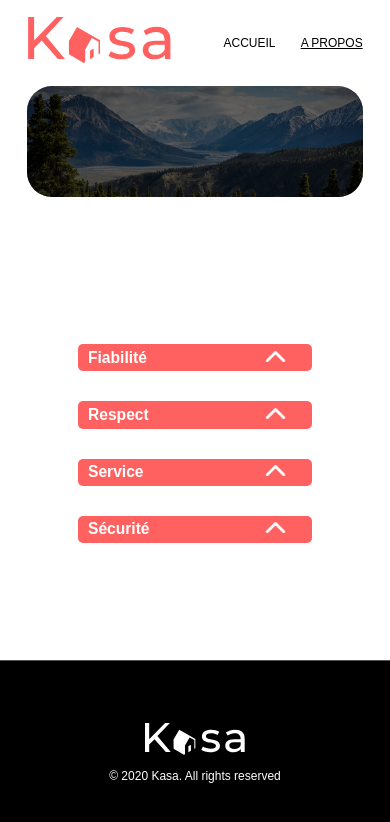
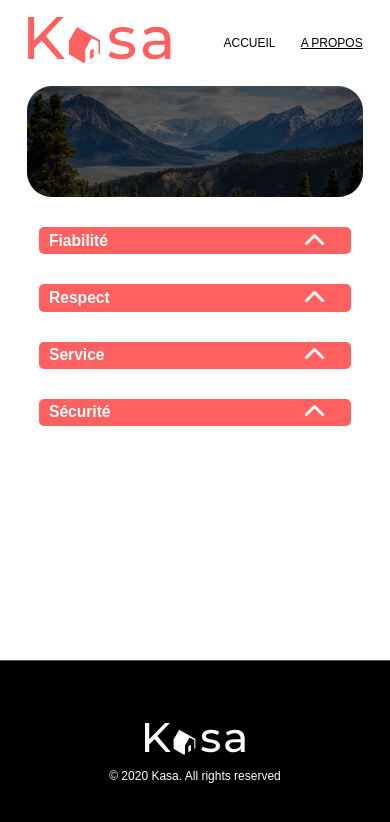
Before and after one commit to RKL715/P8---Kasa, a React (Vite) app: page /about in a window 390 px wide. Shown: the top 822 px of the page. Built offline with nearby package versions, Linux system fonts and the light colour scheme.

Commit message:
about page more responsive

```diff
--- a/src/pages/about/_about.scss
+++ b/src/pages/about/_about.scss
@@ -2,7 +2,7 @@
 @import "../../styles/partial/variables";
 
 .about {
-  display : flex;
+  display: flex;
   max-width: 1240px;
   justify-content: center;
   flex-direction: column;
@@ -11,20 +11,24 @@
   // RESPONSIVE
   @media (max-width: 450px) {
     max-width: 100vh;
-    margin-top : 30%;
+    margin : 0 auto;
   }
-
-
-  .menu_container .menu_button  {
-    @media (max-width: 450px) {
+  .menu_container {
+    .menu_content_container {
+      @media (max-width: 700px) {
+        width: 80vw;
+      }
+    }
+    .menu_button {
+      @media (max-width: 700px) {
         max-height: 50px;
         height: 7vw;
         font-size: 4vw;
         align-items: center;
+        width: 80vw;
       }
       .arrow {
         @media (max-width: 450px) {
-
           float: right;
           transform: scale(0.8);
           right: 50px;
@@ -35,6 +39,9 @@
       }
     }
   }
+}
+
+
 
 
 
--- a/src/styles/styles.css
+++ b/src/styles/styles.css
@@ -244,15 +244,21 @@ footer .footerContent img {
 @media (max-width: 450px) {
   .about {
     max-width: 100vh;
-    margin-top: 30%;
+    margin: 0 auto;
   }
 }
-@media (max-width: 450px) {
+@media (max-width: 700px) {
+  .about .menu_container .menu_content_container {
+    width: 80vw;
+  }
+}
+@media (max-width: 700px) {
   .about .menu_container .menu_button {
     max-height: 50px;
     height: 7vw;
     font-size: 4vw;
     align-items: center;
+    width: 80vw;
   }
 }
 @media (max-width: 450px) {
```
Also changed, not shown: 1 other file (tests, documents, lock files or other folders). Lines whose indentation alone changed are shown as unchanged.
